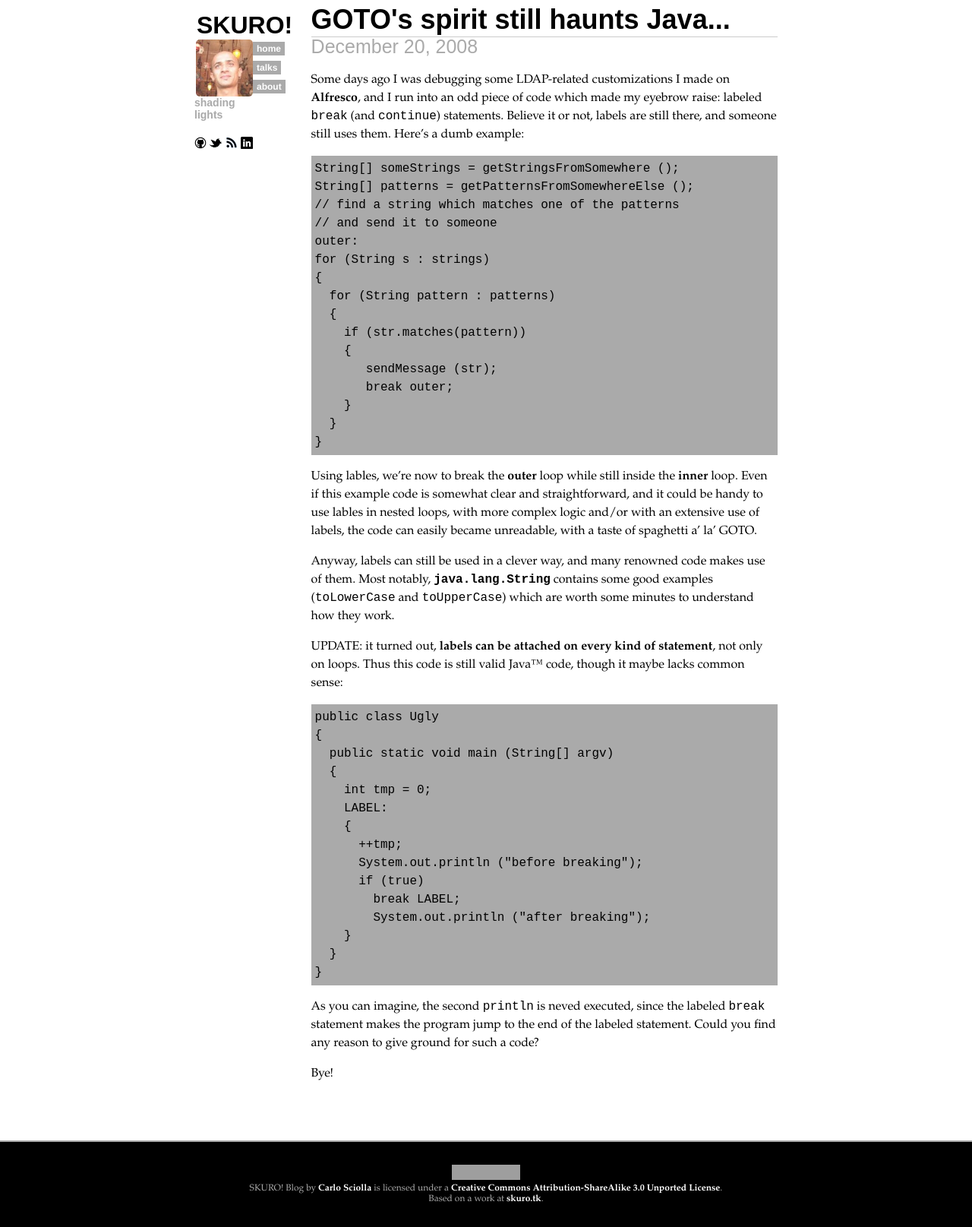
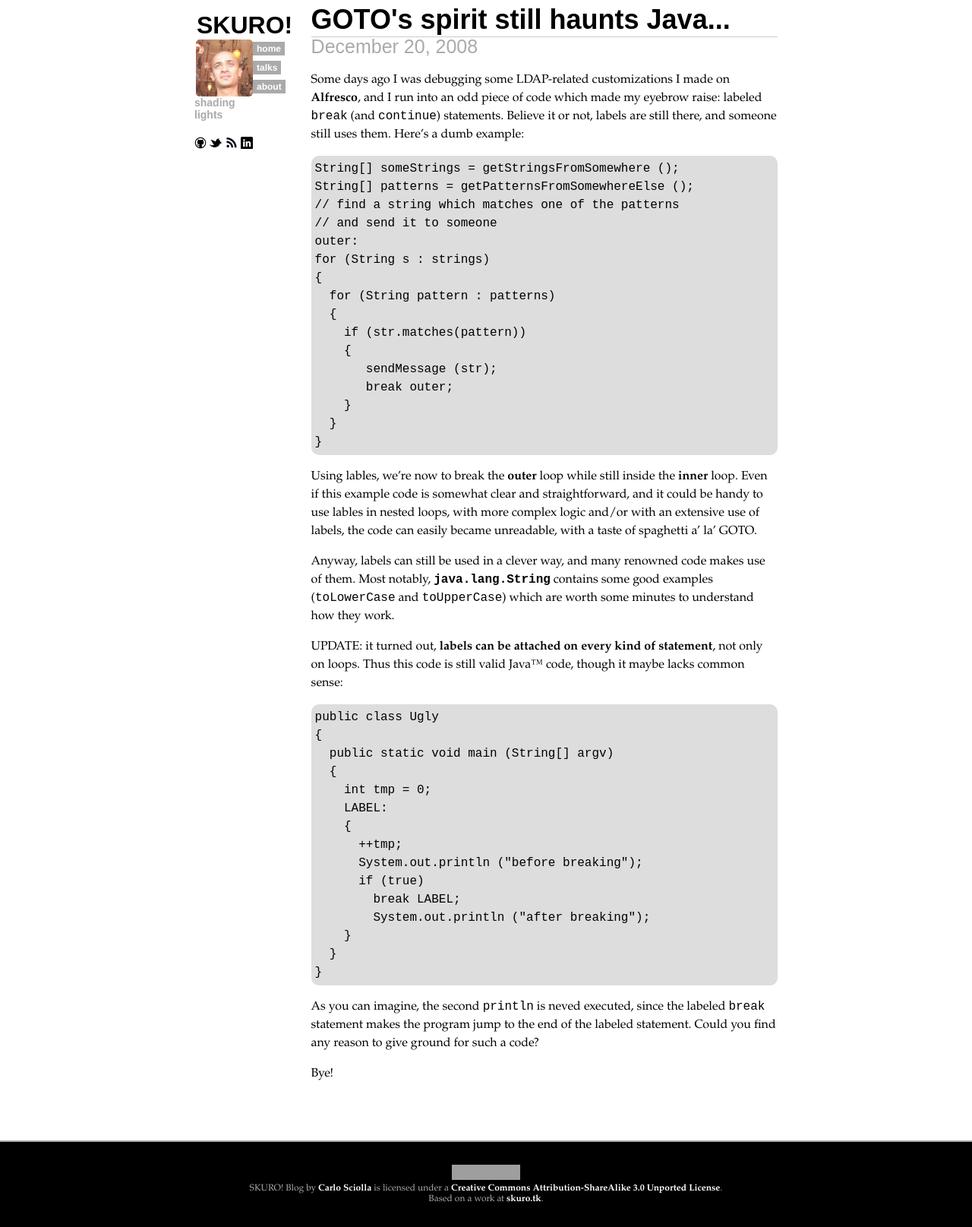
Before and after one commit to skuro/skuro.github.com, a Jekyll site: the page built from _posts/2008-12-20-gotos-spirit-still-haunts-javaor-not.md, in a window 1280 px wide. Shown: the whole page at 76% size. Built offline with Jekyll 4.4.1, drawn with Linux system fonts in a browser that asks for light colours; some web fonts are replaced; Markdown is read by kramdown in place of the engine named in the settings; comment, search, counter and statistics services are not loaded; grey boxes are pictures that could not be loaded.

Commit message:
Blockquoted code pre

```diff
--- a/css/skuro.css
+++ b/css/skuro.css
@@ -238,7 +238,9 @@
 
 pre code {
   display:block;
-  background-color: #aaa;
+  background-color: #ddd;
   padding: 5px;
+  -webkit-border-radius: 10px;
   -moz-border-radius: 10px;
+  border-radius: 10px;
 }
```
